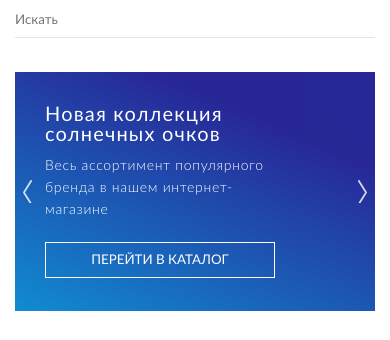
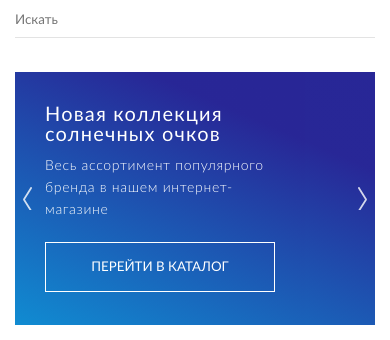
Before and after one commit to astrowrld/optica, a plain HTML site: page index.html in a window 390 px wide. Shown: the part 68-408 px from the top of the page. Drawn offline with nearby package versions, Linux system fonts and the light colour scheme.

Commit message:
Add files via upload

```diff
--- a/css/style.css
+++ b/css/style.css
@@ -389,6 +389,8 @@ body {
   display: -ms-flexbox;
   display: flex;
   position: relative;
+  width: 100%;
+  height: 100%;
   margin-top: 51px; }
   @media (max-width: 767px) {
     .slider-info__content {
@@ -467,15 +469,6 @@ body {
   display: -ms-flexbox;
   display: flex;
   width: 100%; }
-  @media (max-width: 1200px) {
-    .slider-info__item {
-      height: 400px; } }
-  @media (max-width: 992px) {
-    .slider-info__item {
-      height: 300px; } }
-  @media (max-width: 767px) {
-    .slider-info__item {
-      height: 239px; } }
 
 .slider-info__left {
   display: -webkit-box;
```
